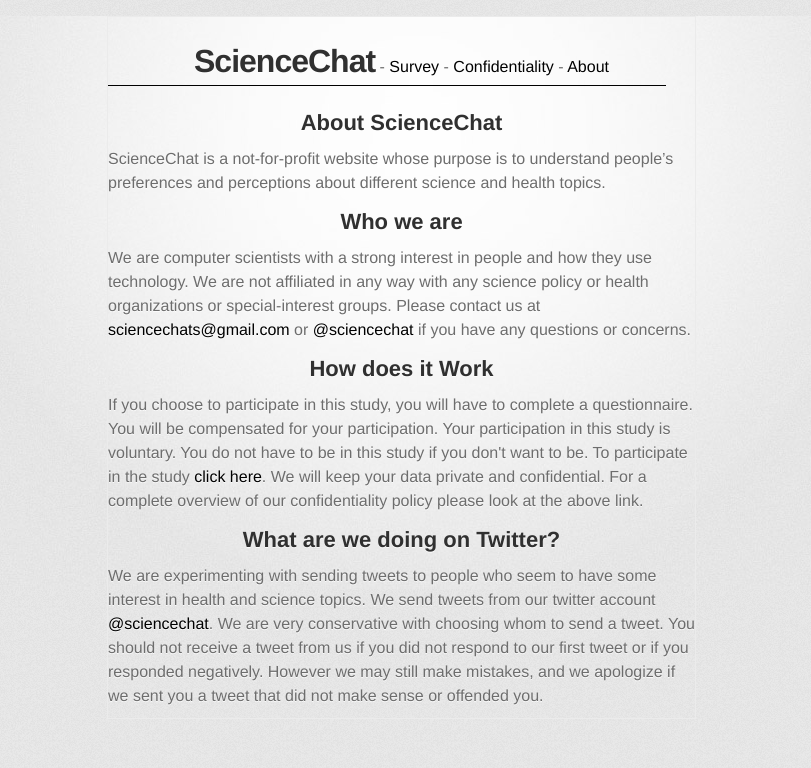
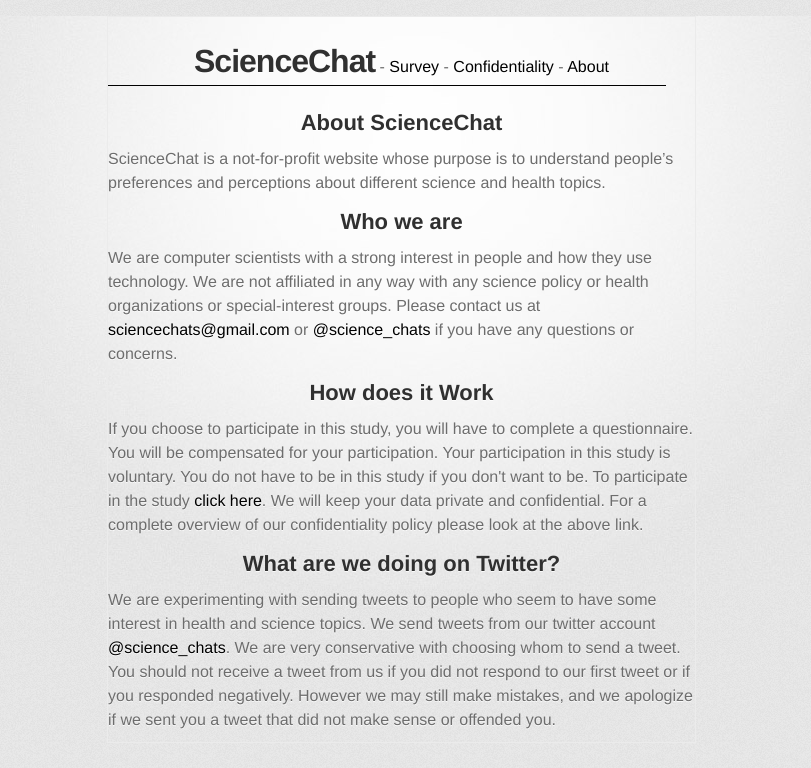
Before and after one commit to ScienceTalk/ScienceTalk.github.io, a plain HTML site: page aboutw.html in a window 1280 px wide. Shown: the whole page, without its empty margins (223-1034 px from the left). Drawn offline with Linux system fonts and the light colour scheme; a web font is replaced by a local one.

Commit message:
modified twitterID

```diff
--- a/aboutw.html
+++ b/aboutw.html
@@ -32,12 +32,12 @@
           <h2>Who we are</h2>
 	   <p align=left>We are computer scientists with a strong interest in people and how they use technology.
 	   We are not affiliated in any way with any science policy or health organizations or special-interest groups.
-	   Please contact us at <a href="mailto:sciencechat617@gmail.com">sciencechats@gmail.com</a> or <a href=https://twitter.com/sciencechat>@sciencechat</a> if you have any questions or concerns.
+	   Please contact us at <a href="mailto:sciencechats@gmail.com">sciencechats@gmail.com</a> or <a href=https://twitter.com/sciencechat>@science_chats</a> if you have any questions or concerns.
 	   </p>
           <h2>How does it Work</h2>
 	   <p align=left>If you choose to participate in this study, you will have to complete a questionnaire. You will be compensated for your participation. Your participation in this study is voluntary. You do not have to be in this study if you don't want to be. To participate in the study <a href="surveyw.html">click here</a>. We will keep your data private and confidential. For a complete overview of our confidentiality policy please look at the above link.</p>
           <h2>What are we doing on Twitter?</h2>
-	   <p align=left>We are experimenting with sending tweets to people who seem to have some interest in health and science topics. We send tweets from our twitter account <a href=https://twitter.com/sciencechat>@sciencechat</a>. We are very conservative with choosing whom to send a tweet. You should not receive a tweet from us if you did not respond to our first tweet or if you responded negatively. However we may still make mistakes, and we apologize if we sent you a tweet that did not make sense or offended you.</p>
+	   <p align=left>We are experimenting with sending tweets to people who seem to have some interest in health and science topics. We send tweets from our twitter account <a href=https://twitter.com/sciencechat>@science_chats</a>. We are very conservative with choosing whom to send a tweet. You should not receive a tweet from us if you did not respond to our first tweet or if you responded negatively. However we may still make mistakes, and we apologize if we sent you a tweet that did not make sense or offended you.</p>
         </section>
 	</td>
     </table>
```
Also changed, not shown: abouth.html (+1 -1 lines).
